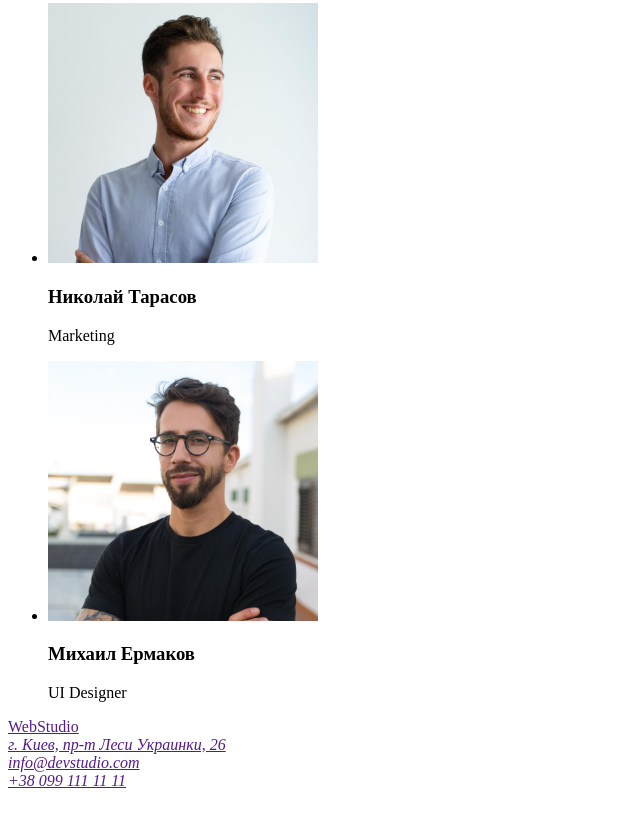
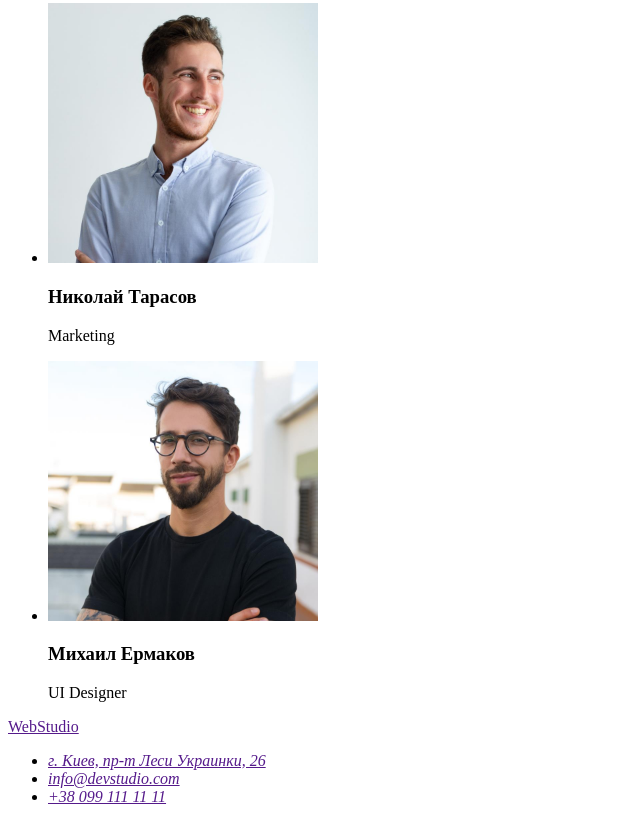
Before and after one commit to Dr-House69/goit-markup-hw-01, a plain HTML site: page index.html in a window 1280 px wide. Shown: the part 2285-3107 px from the top of the page, without its empty margins (0-640 px from the left). Before the commit the page ends 3083 px from the top, so only its background shows below. Drawn offline with Linux system fonts and the light colour scheme.

Commit message:
Homework-01
Revision of final version ( <br /> DELETE)!!!

```diff
--- a/index.html
+++ b/index.html
@@ -94,10 +94,18 @@
     <footer>
         <a href="">WebStudio</a>
         <address>
-            <a href="">г. Киев, пр-т Леси Украинки, 26</a> <br />
-            <a href="">info@devstudio.com</a> <br />
-            <a href="">+38 099 111 11 11</a>
-        </address>
+            <ul>
+                <li>
+                    <a href="">г. Киев, пр-т Леси Украинки, 26</a>
+                </li>
+                <li>
+                    <a href="">info@devstudio.com</a>
+                </li>
+                <li>
+                <a href="">+38 099 111 11 11</a>
+                </li>
+             </ul>
+       </address>
     </footer>
 </body>
 
```
